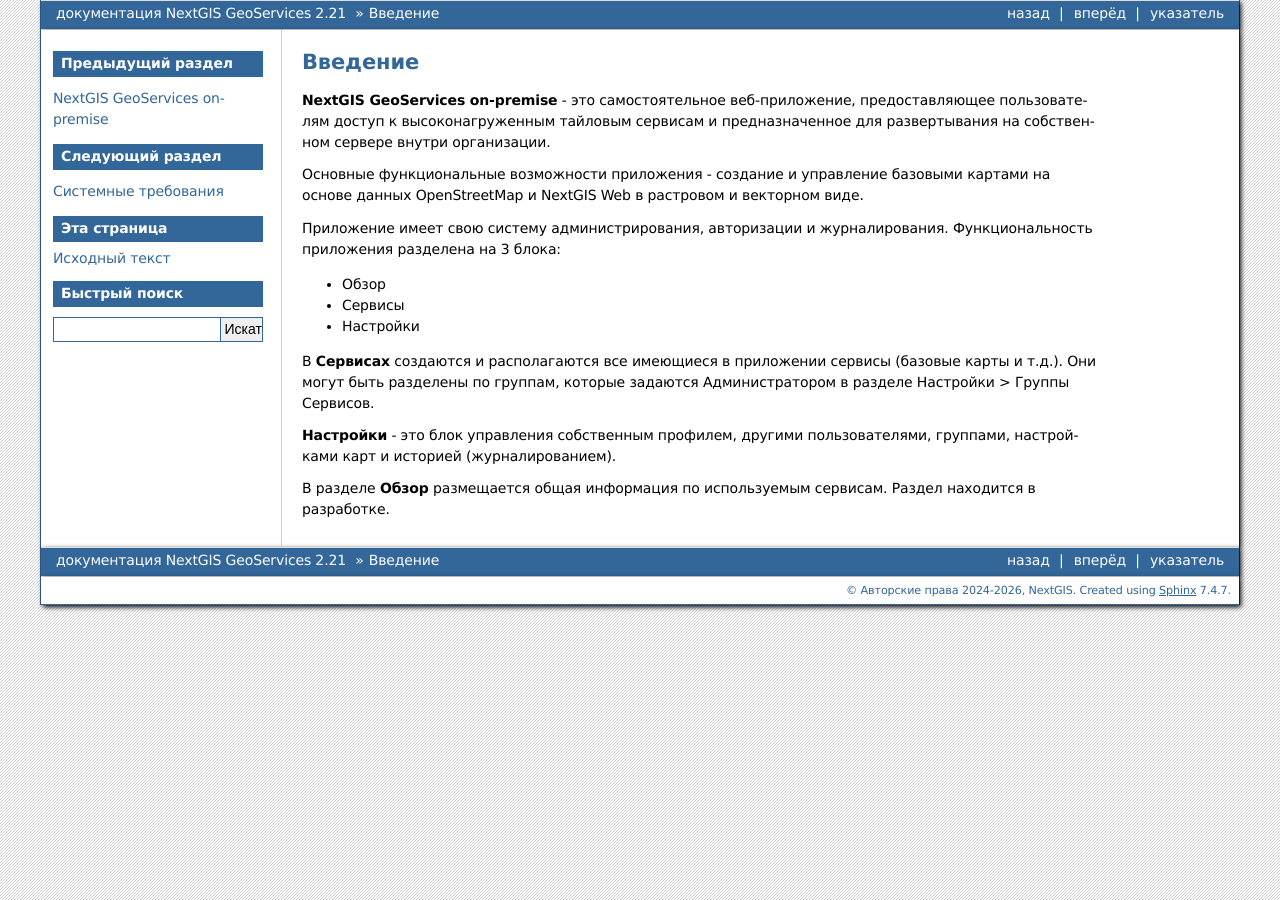
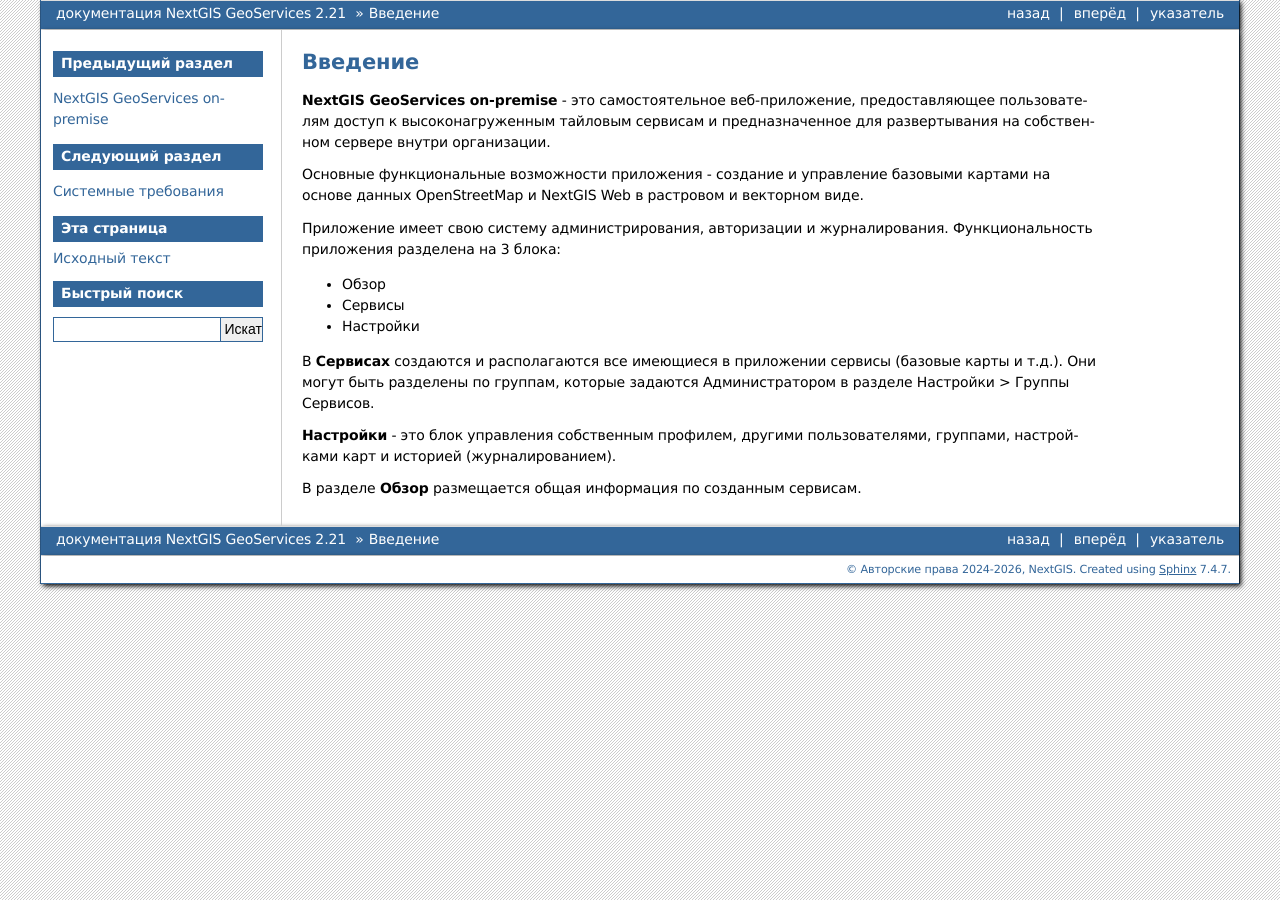
Before and after one commit to nextgis/docs_geoserv_prem, a Sphinx documentation site: the page built from source/intro.rst, in a window 1280 px wide. Built offline with Sphinx 7.4.7, drawn with Linux system fonts in a browser that asks for light colours; formulas are drawn with MathJax 3.

Commit message:
Update intro.rst

```diff
--- a/source/intro.rst
+++ b/source/intro.rst
@@ -21,4 +21,4 @@
 
 **Настройки** - это блок управления собственным профилем, другими пользователями, группами, настройками карт и историей (журналированием).
 
-В разделе **Обзор** размещается общая информация по используемым сервисам. Раздел находится в разработке.
+В разделе **Обзор** размещается общая информация по созданным сервисам.
```
